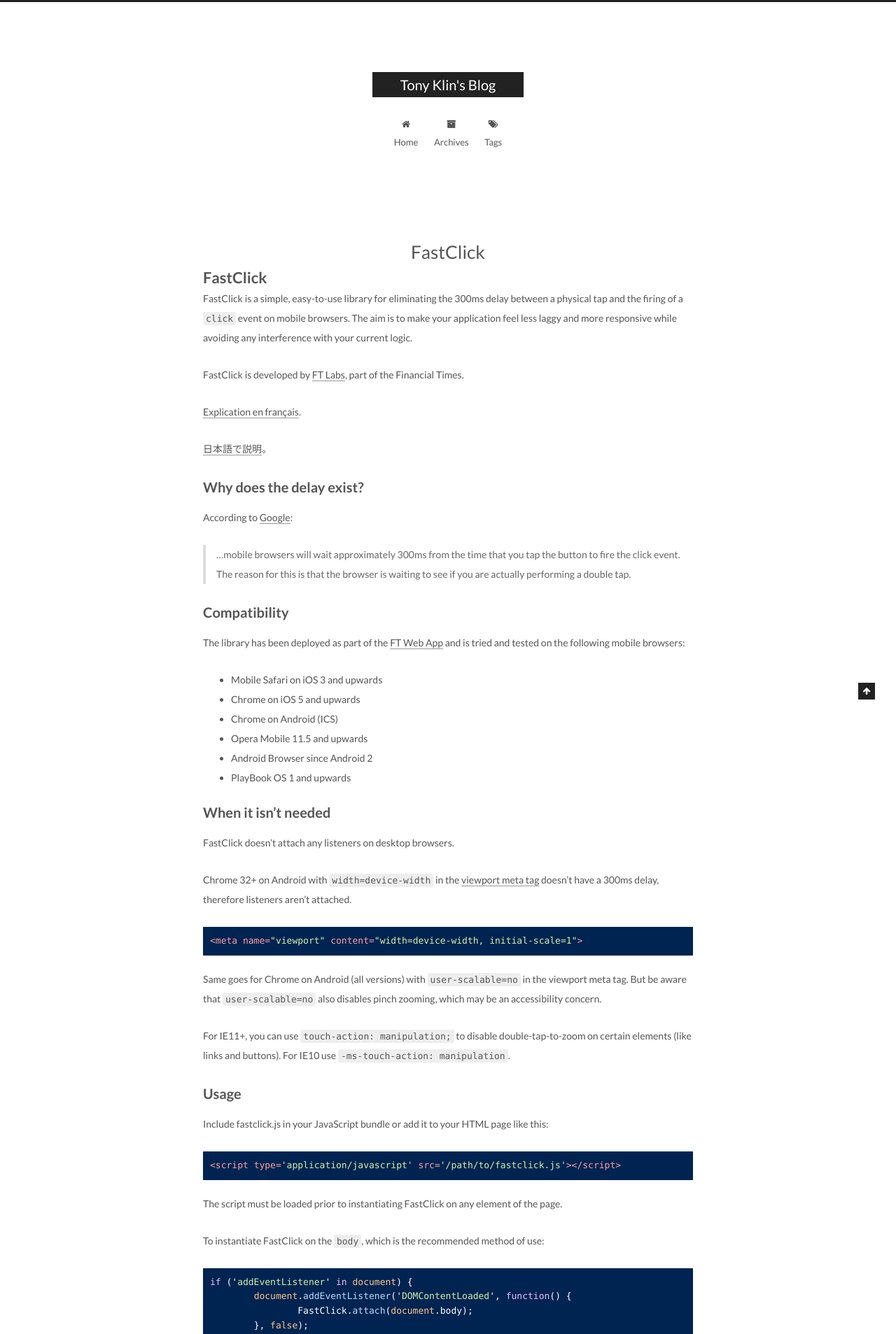
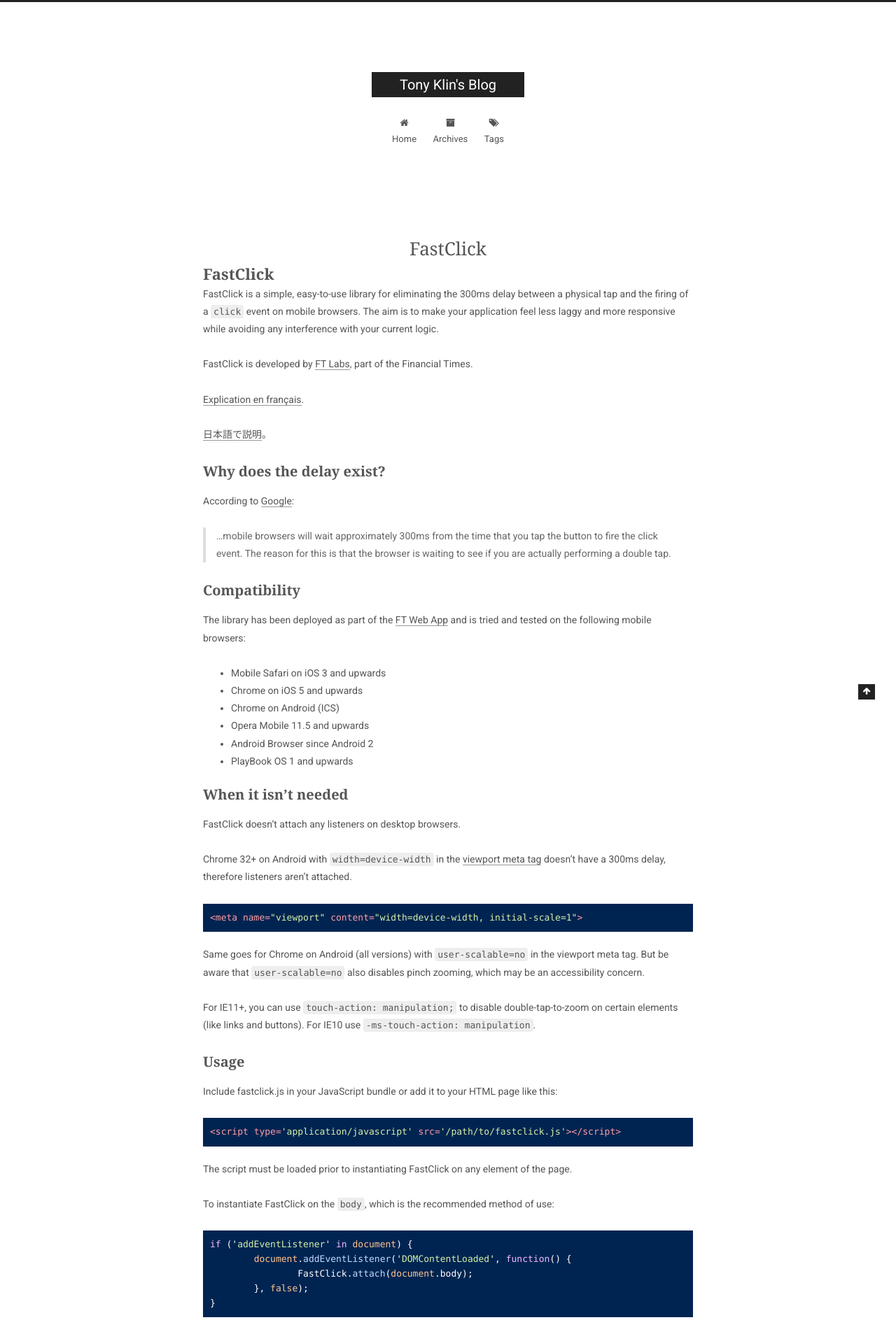
Before and after one commit to aklin/aklin.github.io, a Jekyll site: the page built from assets/lib/fastclick/README.md, in a window 1280 px wide. Shown: the top 1907 px of the page at 70% size. Built offline with Jekyll 4.4.1, drawn with Linux system fonts in a browser that asks for light colours; some web fonts are replaced; our own code applies the rules of GitHub Pages for plain Markdown files.

Commit message:
Change fonts, change line height

```diff
--- a/_config.yml
+++ b/_config.yml
@@ -174,13 +174,13 @@
   global:
     # external: true will load this font family from host.
     external: true
-    family: Lato
+    family: Roboto
 
   # Font settings for Headlines (h1, h2, h3, h4, h5, h6)
   # Fallback to `global` font settings.
   headings:
     external: true
-    family:
+    family: Georgia
 
   # Font settings for posts
   # Fallback to `global` font settings.
--- a/_sass/_variables/base.scss
+++ b/_sass/_variables/base.scss
@@ -64,7 +64,7 @@
 // Font families.
 $font-family-chinese      : "PingFang SC", "Microsoft YaHei";
 
-$font-family-base         : $font-family-chinese, sans-serif;
+$font-family-base         : "Georgia", sans-serif;
 $font-family-base         : if(get_font_family('global'), (get_font_family('global'), $font-family-chinese, sans-serif), $font-family-base);
 
 $font-family-logo         : $font-family-base;
@@ -107,7 +107,7 @@
 $font-size-headings-larger  : $font-size-headings-large + $font-size-headings-step;
 
 // Global line height
-$line-height-base           : 2;
+$line-height-base           : 1.8;
 $line-height-code-block     : 1.6;  // Can't be less than 1.3
 
 
```
